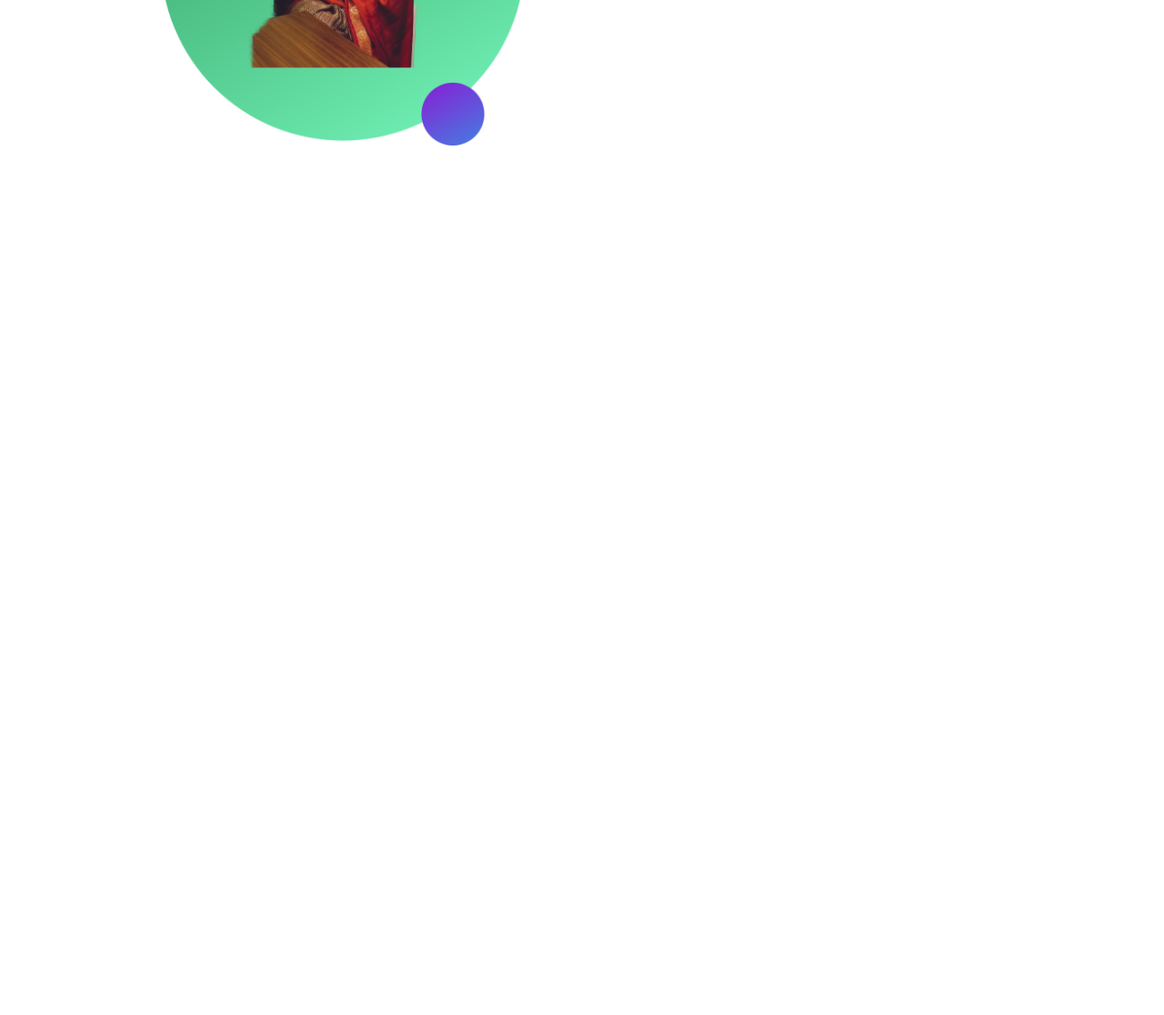
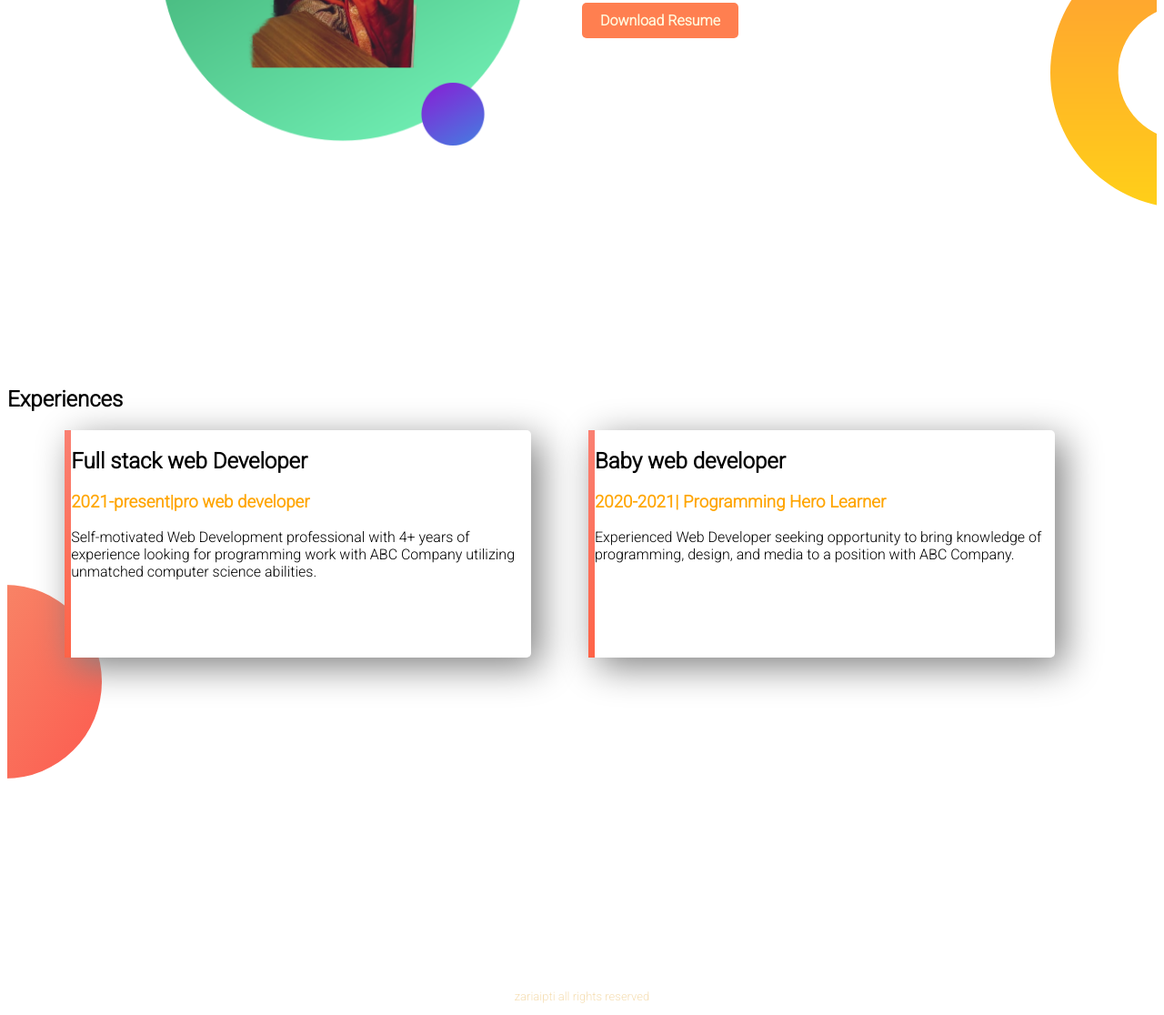
Before and after one commit to Ipti11/web-portfolio, a plain HTML site: page index.html in a window 1280 px wide. Shown: the part 903-2019 px from the top of the page at 91% size. Before the commit the page ends 1316 px from the top, so only its background shows below. Drawn offline with Linux system fonts and the light colour scheme.

Commit message:
publishing my first web

```diff
--- a/index.html
+++ b/index.html
@@ -12,7 +12,7 @@
     <section class="top-banner">
        <div class="half-width">
         <h1>Welcome To </h1>
-        <h1><span class="name-highlight">My</span> Website</h1>
+        <h1><span class="orange-highlight">My</span> Website</h1>
         <h3>World Class professional Web Developer</h3>
          <p>A Web Developer creates and designs different websites for clients. They are responsible for their aesthetic as well as their function. Professionals in this field may also need to be able to ensure sites are compatible with multiple types of media. Web Developers need to have a firm understanding of programming and graphical design. Having a strong resume that emphasizes these attributes makes it significantly easier to get hired as a Web Developer.</p>
          <a class="link-button" target="_blank" href="https://www.linkedin.com/in/zaria-fahmida-10b0a01a0/">Hire Me </a>
@@ -27,11 +27,41 @@
             <img src="images/profile2.png" alt="">
 
         </div>
-        <div class="half-width">
+        <div class="half-width"z>
+            <h2>Big Dream</h2>
+            <h3>Become World's No.1 Developer</h3>
+            <p>A Web Developer creates and designs different websites for clients. They are responsible for their aesthetic as well as their function. Professionals in this field may also need to be able to ensure sites are compatible with multiple types of media. Web Developers need to have a firm understanding of programming and graphical design. Having a strong resume that emphasizes these attributes makes it significantly easier to get hired as a Web Developer.
+            </p>
+            <a class="link-button" target="_blank" href="https://www.linkedin.com/in/zaria-fahmida-10b0a01a0/"> Download Resume </a>
 
         </div>
 
     </section>
+    <section class="experience-area">
+        <h2>Experiences</h2>
+        <div id="full-stack" class="half-width single-experience">
+            <h2>Full stack web Developer</h2>
+            <h3 class="orange-highlight">2021-present|pro web developer</h3>
+            <p>
+                Self-motivated Web Development professional with 4+ years of experience looking for programming work with ABC Company utilizing unmatched computer science abilities.
+            </p>
+
+
+        </div>
+        <div id="Baby-web" class="half-width single-experience">
+            <h2>Baby web developer</h2>
+            <h3 class="orange-highlight" >2020-2021| Programming Hero Learner</h3>
+            <p>
+                Experienced Web Developer seeking opportunity to bring knowledge of programming, design, and media to a position with ABC Company.
+            </p>
+
+        </div>
+
+
+    </section>
+    <footer>
+        <p>zariaipti all rights reserved</p>
+    </footer>
 
 </body>
 </html>
--- a/style.css
+++ b/style.css
@@ -4,8 +4,8 @@ body{
 h1{
     font-size: 50px;
 }
-.name-highlight{
-    color: blue;
+.orange-highlight{
+    color: orange;
 }
 .half-width{
     width:40% ;
@@ -36,3 +36,38 @@ section{
     font-weight: 700;
 
 }
+.dream-area{
+    background-image: url(images/dream-bg.png);
+    background-repeat: no-repeat;
+    background-position: right;
+}
+.single-experience{
+
+    box-shadow: 10px 10px 40px gray;
+    border-radius: 5px;
+    height: 50%;
+    background-color: white;
+}
+.experience-area{
+     background-image: url(images/exp-bg.png);
+     background-repeat: no-repeat;
+     background-position: left;
+}
+#full-stack{
+
+    border-left: 7px solid;
+    border-image: Linear-gradient(180deg, salmon, tomato);
+    border-image-slice: 1;
+
+}
+#Baby-web{
+    border-left: 7px solid;
+    border-image: Linear-gradient(180deg, salmon, tomato);
+    border-image-slice: 1;
+
+}
+footer p{
+    text-align: center;
+    font-size: small;
+    color: wheat;
+}
```
